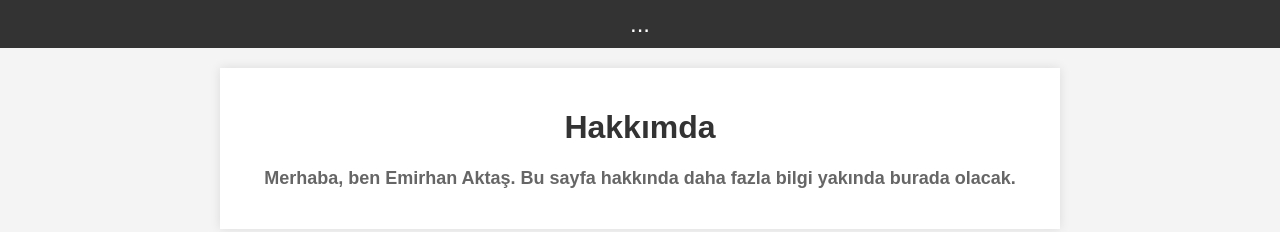
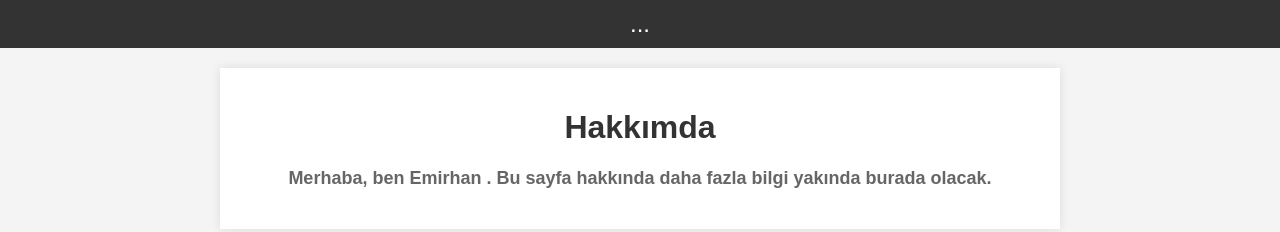
Before and after one commit to emrhn034/emrhn034.github.io, a plain HTML site: page index.html in a window 1280 px wide. Drawn offline with Linux system fonts and the light colour scheme.

Commit message:
Update index.html

```diff
--- a/index.html
+++ b/index.html
@@ -44,7 +44,7 @@
 
 <div class="content">
     <h1>Hakkımda</h1>
-    <h2><p>Merhaba, ben Emirhan Aktaş. Bu sayfa hakkında daha fazla bilgi yakında burada olacak.</p></h2>
+    <h2><p>Merhaba, ben Emirhan . Bu sayfa hakkında daha fazla bilgi yakında burada olacak.</p></h2>
 </div>
 
 </body>
```
